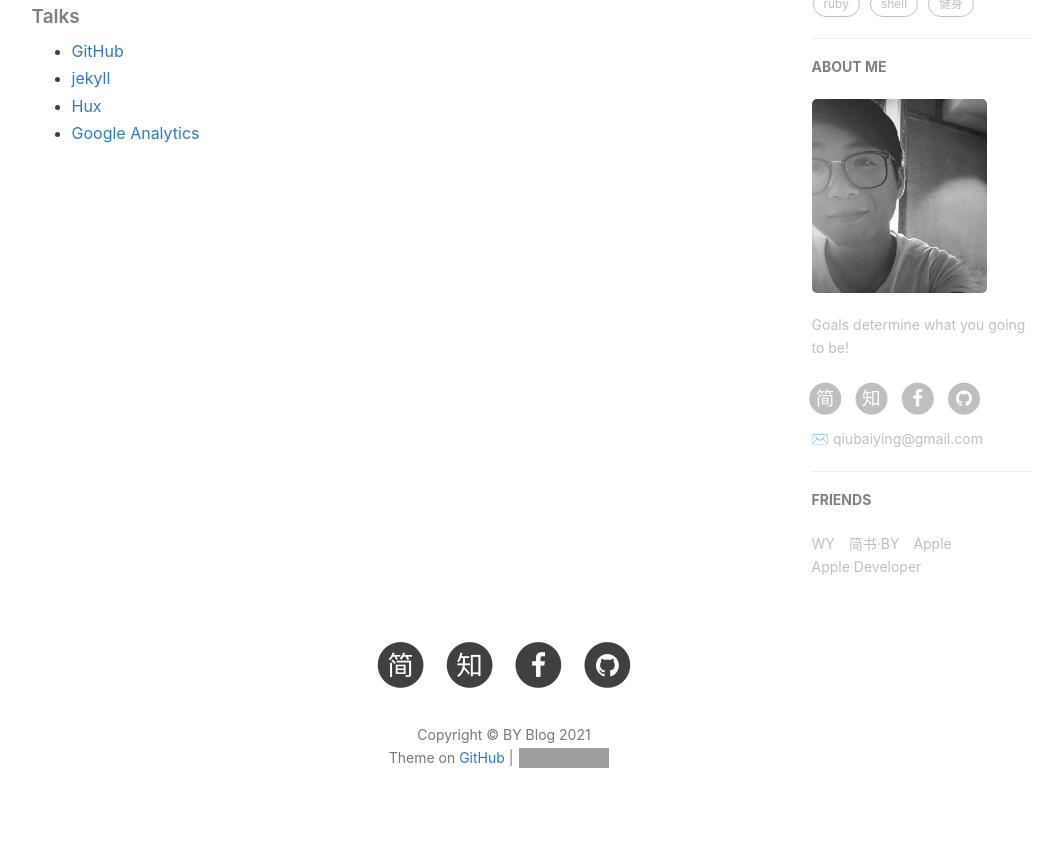
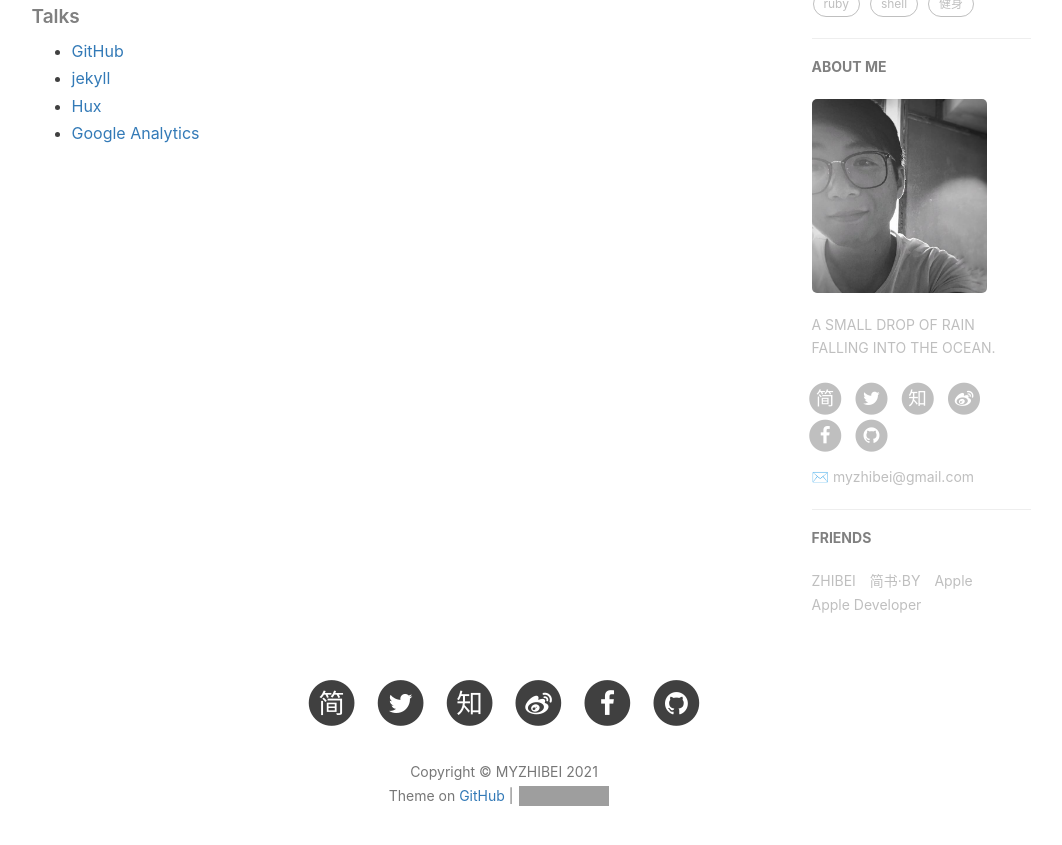
Before and after one commit to myzhibei/myzhibei.github.io, a Jekyll site: the page built from about.html, in a window 1280 px wide and 900 px high, scrolled down 751 px. Shown: the top 845 px of the window, without its empty margins (136-1198 px from the left). Built offline with Jekyll 4.4.1, drawn with Linux system fonts in a browser that asks for light colours; nearby versions of some CDN libraries; comment, search, counter and statistics services are not loaded; grey boxes are pictures that could not be loaded.

Commit message:
Blog Index Config

```diff
--- a/_config.yml
+++ b/_config.yml
@@ -1,29 +1,29 @@
 # Site settings
-title: BY Blog
-SEOTitle: 柏荧的博客 | BY Blog
+title: MYZHIBEI
+SEOTitle: 知北 | MYZHIBEI
 header-img: img/post-bg-desk.jpg
-email: qiubaiying@gmail.com
-description: "Every failure is leading towards success."
-keyword: "BY, BY Blog, 柏荧的博客, qiubaiying, 邱柏荧, iOS, Apple, iPhone"
-url: "http://qiubaiying.github.io"          # your host, for absolute URL
+email: myzhibei@gmail.com
+description: "A SMALL DROP OF RAIN FALLING INTO THE OCEAN."
+keyword: "ZHIBEI,MYZHIBEI,知北,AI,MY,睦熠, Apple, iPhone"
+url: "http://myzhibei.github.io"          # your host, for absolute URL
 baseurl: ""      # for example, '/blog' if your blog hosted on 'host/blog'
-github_repo: "https://github.com/qiubaiying/qiubaiying.github.io.git" # you code repository
+github_repo: "https://github.com/myzhibei/myzhibei.github.io.git" # you code repository
 
 # Sidebar settings
 sidebar: true                           # whether or not using Sidebar.
-sidebar-about-description: "Goals determine what you going to be!"
+sidebar-about-description: "A SMALL DROP OF RAIN FALLING INTO THE OCEAN."
 sidebar-avatar: /img/about-BY-gentle.jpg      # use absolute URL, seeing it's used in both `/` and `/about/`
 
 
 
 # SNS settings
 RSS: false
-# weibo_username:     qiubaiying
-zhihu_username:     qiubaiying
-github_username:    qiubaiying
-facebook_username:  baiying.qiu.7
-jianshu_username:   e71990ada2fd
-#twitter_username:   qiubaiying
+weibo_username:     MY知北
+zhihu_username:     zhi-bei-39-7
+github_username:    myzhibei
+facebook_username:  AI知北
+jianshu_username:   1ae7cb132f71
+twitter_username:   myzhibei
 
 
 
@@ -64,9 +64,9 @@ gitalk:
   enable: true    #是否开启Gitalk评论
   clientID: f2c84e7629bb1446c1a4                            #生成的clientID
   clientSecret: ca6d6139d1e1b8c43f8b2e19492ddcac8b322d0d    #生成的clientSecret
-  repo: qiubaiying.github.io    #仓库名称
-  owner: qiubaiying    #github用户名
-  admin: qiubaiying
+  repo: myzhibei.github.io    #仓库名称
+  owner: myzhibei   #github用户名
+  admin: myzhibei
   distractionFreeMode: true #是否启用类似FB的阴影遮罩
 
 
@@ -74,11 +74,11 @@ gitalk:
 
 # Analytics settings
 # Baidu Analytics
-ba_track_id: b50bf2b12b5338a1845e33832976fd68
+ba_track_id: a0ecf79fef212846cc519b75d10406b4
 
 # Google Analytics
-ga_track_id: 'UA-90855596-1'            # Format: UA-xxxxxx-xx
-ga_domain: qiubaiying.top               # 默认的是 auto, 这里我是自定义了的域名，你如果没有自己的域名，需要改成auto
+ga_track_id: 'G-0LV6KE1VBY'            # Format: UA-xxxxxx-xx
+ga_domain: auto               # 默认的是 auto, 这里我是自定义了的域名，你如果没有自己的域名，需要改成auto
 
 
 
@@ -99,8 +99,8 @@ service-worker: true
 # Friends
 friends: [
     {
-        title: "WY",
-        href: "http://zhengwuyang.com"
+        title: "ZHIBEI",
+        href: "http://myzhibei.xyz"
     },{
         title: "简书·BY",
         href: "http://www.jianshu.com/u/e71990ada2fd"
```
